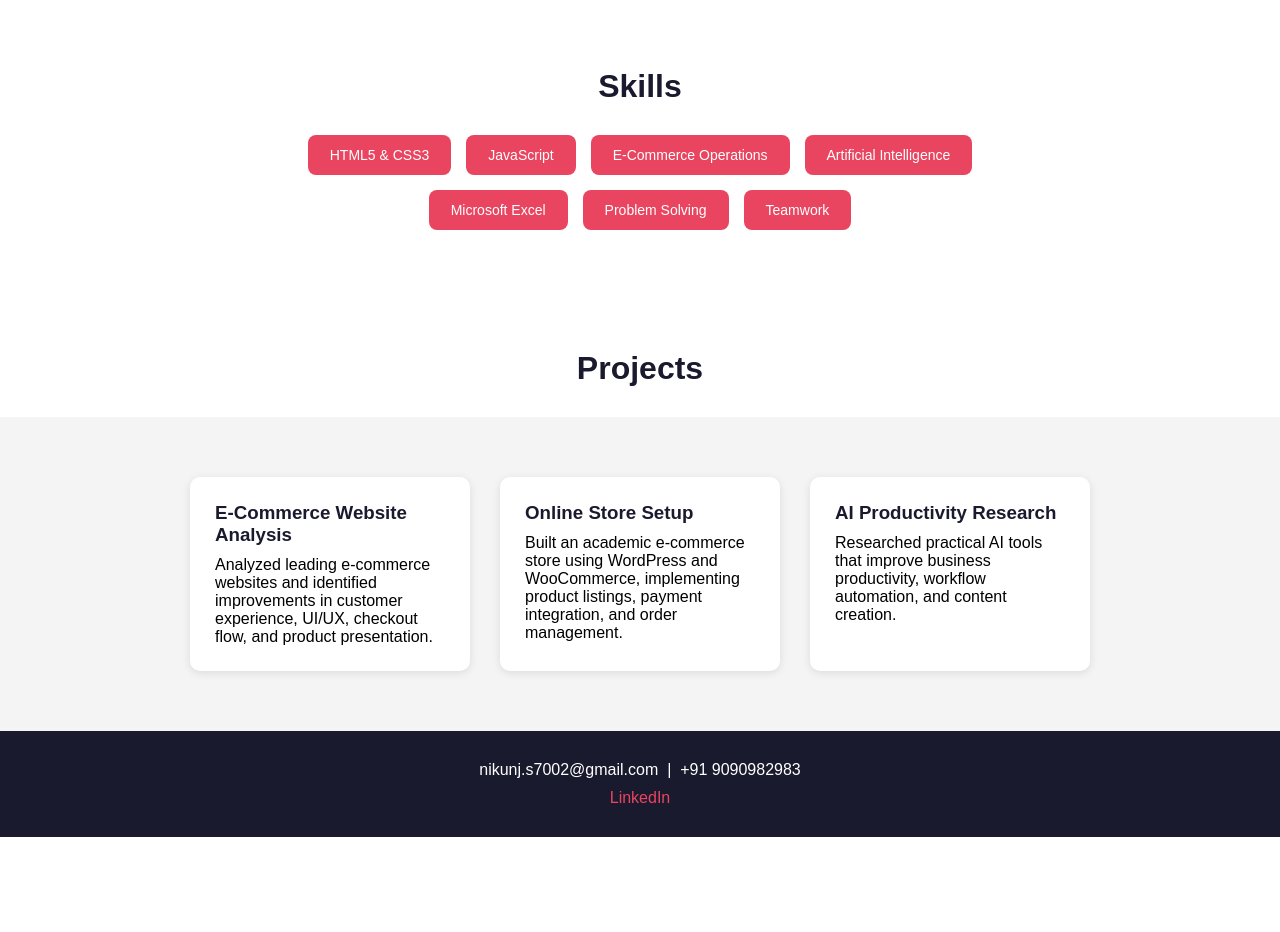
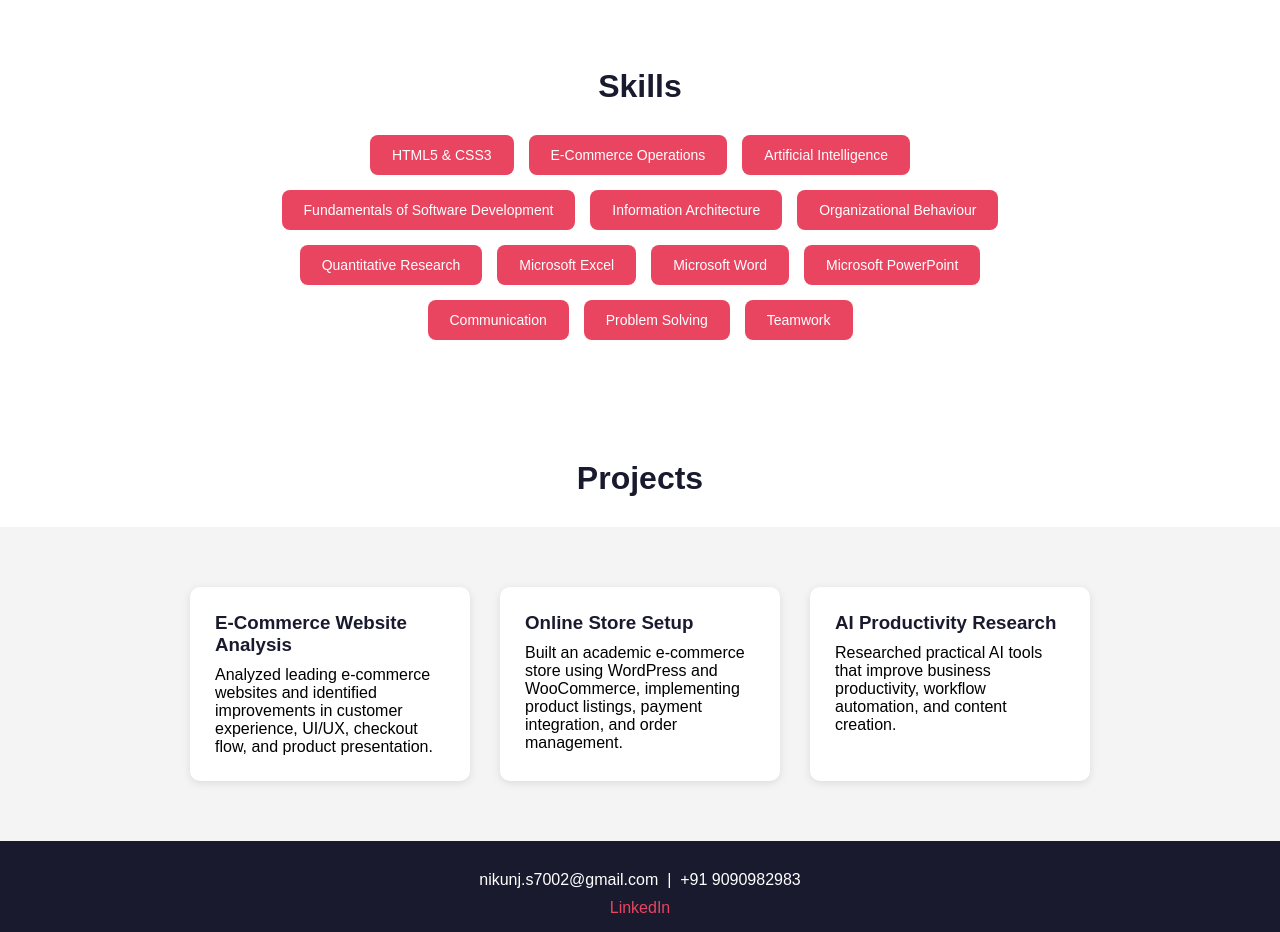
Before and after one commit to nikunjs2007-gif/OIBSIP, a plain HTML site: page WebDev-L1-PersonalPortfolio/index.html in a window 1280 px wide. Shown: the part 1580-2512 px from the top of the page. Before the commit the page ends 2417 px from the top, so only its background shows below. Drawn offline with Linux system fonts and the light colour scheme.

Commit message:
Update skills section with additional skills

```diff
--- a/WebDev-L1-PersonalPortfolio/index.html
+++ b/WebDev-L1-PersonalPortfolio/index.html
@@ -253,12 +253,20 @@
         <h2>Skills</h2>
       <div class="skills">
     <div class="skill-box">HTML5 & CSS3</div>
-            <div class="skill-box">JavaScript</div>
     <div class="skill-box">E-Commerce Operations</div>
     <div class="skill-box">Artificial Intelligence</div>
+    <div class="skill-box">Fundamentals of Software Development</div>
+    <div class="skill-box">Information Architecture</div>
+    <div class="skill-box">Organizational Behaviour</div>
+    <div class="skill-box">Quantitative Research</div>
     <div class="skill-box">Microsoft Excel</div>
+    <div class="skill-box">Microsoft Word</div>
+    <div class="skill-box">Microsoft PowerPoint</div>
+    <div class="skill-box">Communication</div>
     <div class="skill-box">Problem Solving</div>
     <div class="skill-box">Teamwork</div>
+</div>
+
         </div>
     </div>
 
```
Lines whose indentation alone changed are shown as unchanged.
